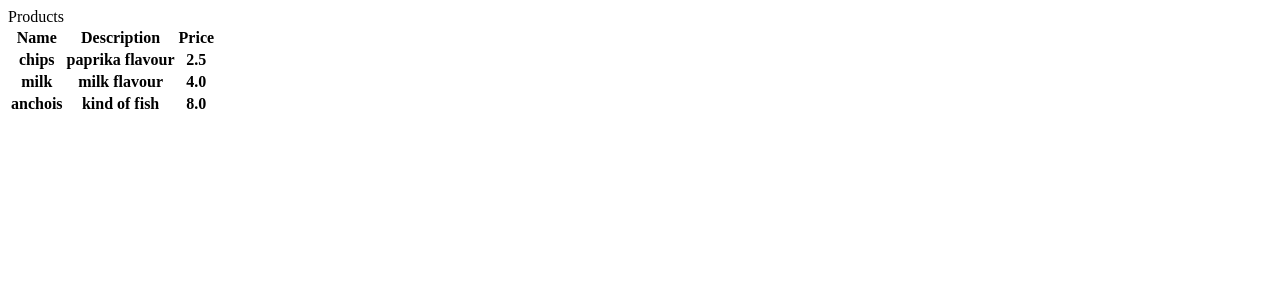
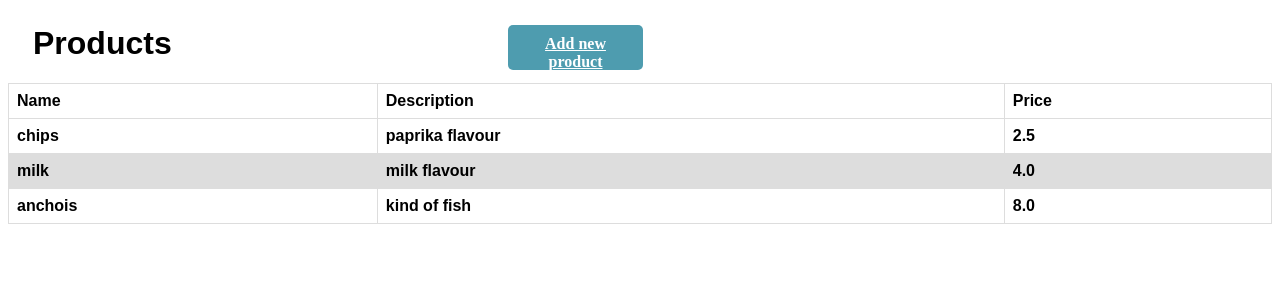
Before and after one commit to Mercutio217/checkpoint_reevaluation, a Flask app: page / in a window 1280 px wide. Shown: the top 300 px of the page. Run offline with Flask 2, Linux system fonts and the light colour scheme; lists and menus that the app fills with data are empty.

Commit message:
Implement css to title

```diff
--- a/static/style.css
+++ b/static/style.css
@@ -0,0 +1,50 @@
+header {
+    position: relative;
+    margin-top: 25px;
+    margin-bottom: 20px;
+}
+#header-title {
+    text-align: left;
+    width: 25px;
+    margin-left: 25px;
+    margin-right: 0px;
+}
+h1 {
+    position: relative;
+    width: 25px;
+    font-family: sans-serif;
+    font-weight: bold;
+}
+#header-button {
+
+    position: absolute; left: 500px; top: 0px;
+    text-align: right;
+    width: 30px;
+}
+#header-button a {
+    display: block;
+    width: 115px;
+    height: 25px;
+    background: #4E9CAF;
+    padding: 10px;
+    text-align: center;
+    border-radius: 5px;
+    color: white;
+    font-weight: bold;
+}
+
+table {
+    font-family: arial, sans-serif;
+    border-collapse: collapse;
+    width: 100%;
+}
+
+td, th {
+    border: 1px solid #dddddd;
+    text-align: left;
+    padding: 8px;
+}
+
+tr:nth-child(even) {
+    background-color: #dddddd;
+}
--- a/templates/index.html
+++ b/templates/index.html
@@ -1,8 +1,9 @@
 {% extends "style.html" %}
 {% block title %} Brand new shop! {% endblock %}
 {% block header %}
-<div id="header-title">Products</div>
-<div id="header-button"><a href="add.html"></a> </div> {% endblock %}
+    <div> {{ message }} </div>
+    <div id="header-title"><h1>Products</h1></div>
+<div id="header-button"><a href="add.html">Add new product</a> </div> {% endblock %}
 {% block container %}
 <table>
 <thead>
```
